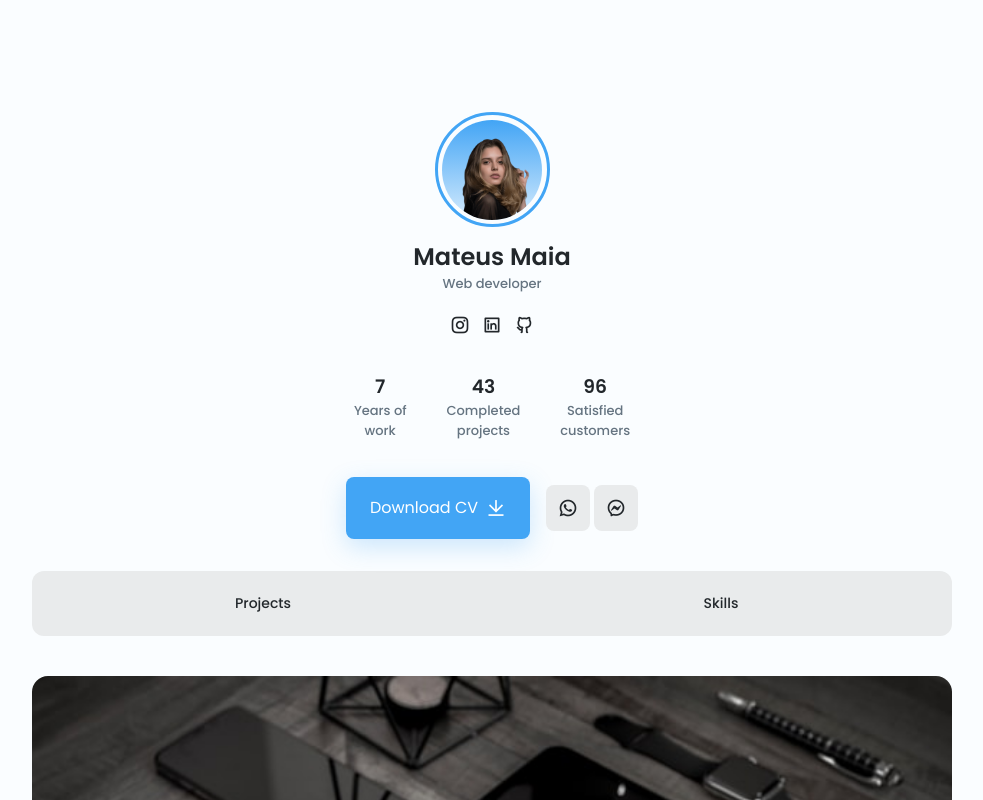
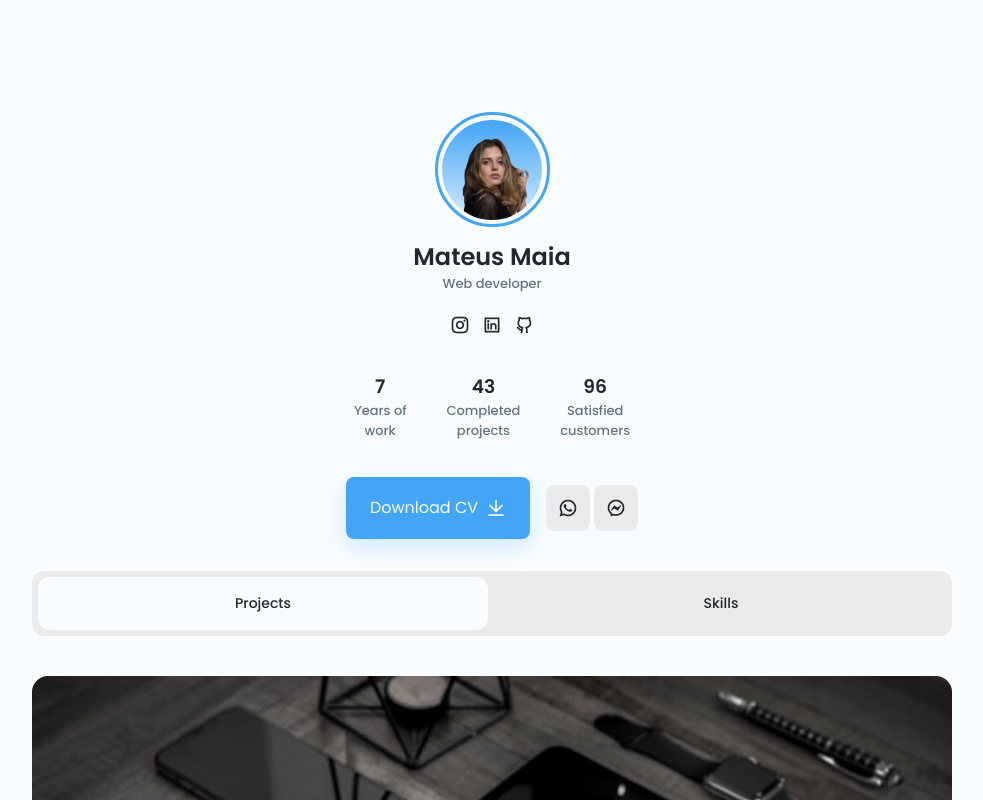
Before and after one commit to mateusmaiia/portfolio_maia, a React (Vite) app: page / in a window 1280 px wide. Shown: the top 800 px of the page, without its empty margins (16-999 px from the left). Built offline with nearby package versions, Linux system fonts and the light colour scheme.

Commit message:
style: button onClick background

```diff
--- a/src/components/Main/styles.css
+++ b/src/components/Main/styles.css
@@ -131,4 +131,7 @@
   display: grid;
 }
 
+.filter-tab-active {
+  background-color: var(--body-color);
+}
 /* Filters Tabs */
```
Lines whose indentation alone changed are shown as unchanged.
